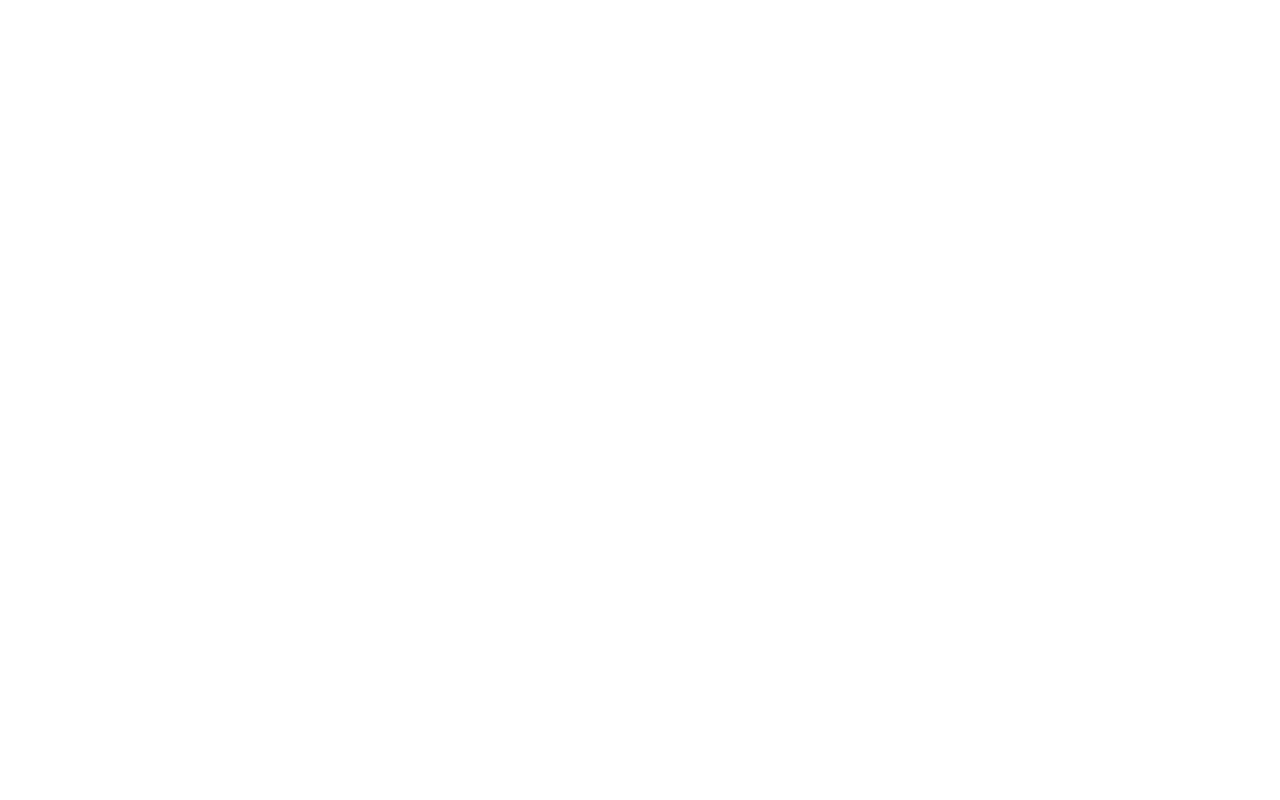
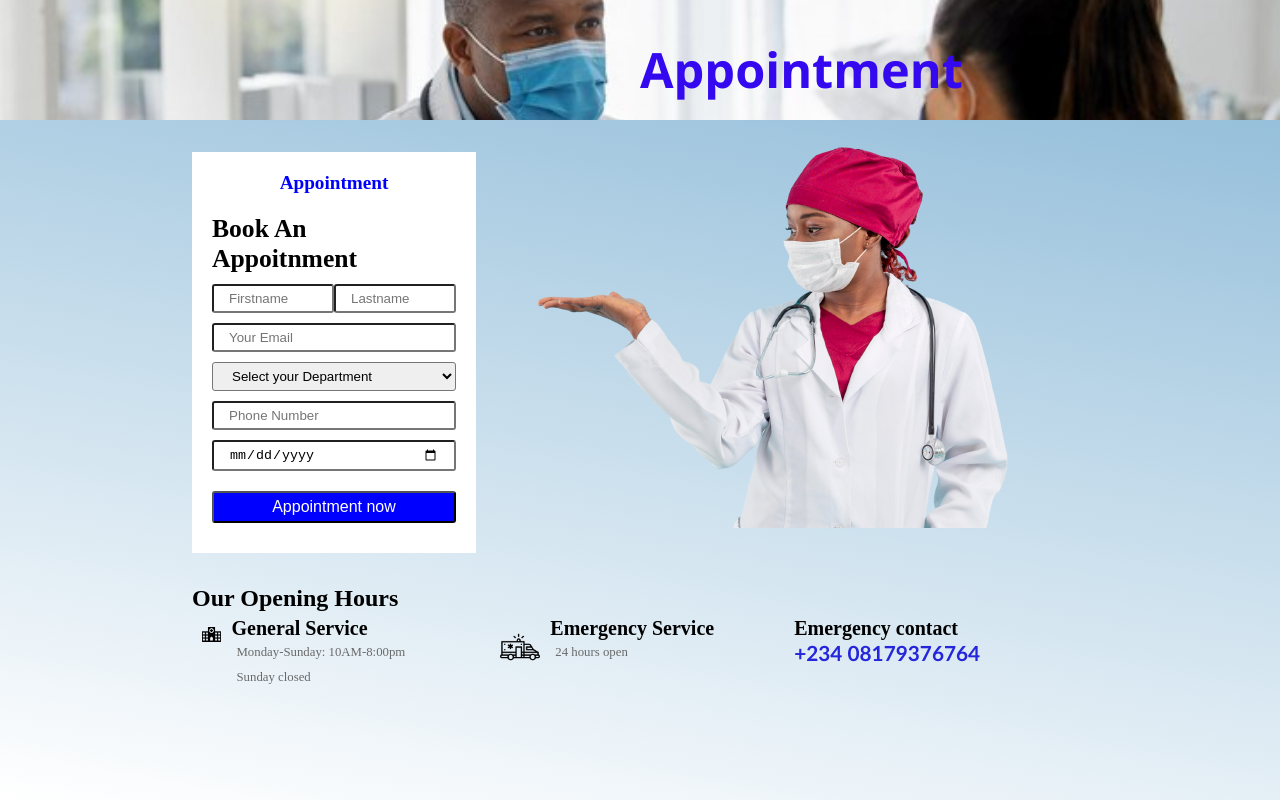
Before and after one commit to Abrash32/Health, a plain HTML site: page appointment.html in a window 1280 px wide. Drawn offline with Linux system fonts and the light colour scheme.

Commit message:
added a appointment page

```diff
--- a/appointment.html
+++ b/appointment.html
@@ -5,12 +5,142 @@
     <meta http-equiv="X-UA-Compatible" content="IE=edge">
     <meta name="viewport" content="width=device-width, initial-scale=1.0">
     <title>appointment page</title>
+    <link rel="stylesheet" href="css/appoitnment.css">
 </head>
 <body>
     <main>
-        <header>
+        <header class="forhead">
+            <div class="imgforhead">
+                 <!--
+                    <img src="img/patient.jpg" alt="Doctor talking to patient">
+                 -->
+            </div>
+            <div class="textforhead">
+                <h3>
+                    Appointment
+                </h3>
+            </div>
+        </header>
+        <section id="herosection">
+            <div class="container">
+                 <div class="flex">
+                <div class="formbox leftside">
+                <div class="text flex">
+                     <h4>
+                    Appointment
+                </h4>
+                </div>
 
-        </header>
+                <h3>
+                    Book An Appoitnment
+                </h3>
+                <form action="raji.rasheed39@gmail.com">
+                       <div class="flex thefirst">
+                        <div class="wid flex">
+                            <label for="">
+                                <input type="text" id="Firstname" name="Firstname" placeholder="Firstname">
+                            </label>
+                            <label for="">
+                                <input type="text" name="Firstname" id="lastname" placeholder="Lastname">
+                            </label>
+                        </div>
+
+                       </div>
+
+
+                            <label for="Email">
+                                <input type="email" name="email" id="email" placeholder="Your Email">
+                            </label><br>
+                            <label for="Department">
+                                <select name="Department" id="Department" placeholder="select a Department">
+                                    <option value="1">
+                                        Select your Department
+                                    </option>
+                                    <option value="2">
+                                        headache
+                                    </option>
+                                    <option value="3">
+                                        headache
+                                    </option>
+                                    <option value="4">
+                                        headache
+                                    </option>
+                                </select>
+
+                            </label><br>
+                            <label for="Phone number">
+                                <input type="number" name="number" id="number" placeholder="Phone Number">
+                            </label> <br>
+                            <label for="Date">
+                                <input type="date" name="date" id="date" placeholder="mm/dd/yyyy">
+                            </label><br>
+                            <button class="btn-class">
+                                <a href="#">Appointment now</a>
+                            </button>
+
+                </form>
+            </div>
+            <div class="rightside">
+                    <div class="imageforright">
+                        <img src="img/female.png" alt="">
+                    </div>
+            </div>
+
+            </div>
+            <div class="footer ">
+
+                <h3>
+                    Our Opening Hours
+                </h3>
+                <div class="flex">
+                    <div class="box1 flex">
+                        <div class="imgsect">
+                    <img src="img/hospital.png" alt="Service">
+                </div>
+                <div class="textsecton">
+                    <h4>
+                        General Service
+                    </h4>
+                    <p>
+                        Monday-Sunday: 10AM-8:00pm
+                    </p>
+                    <p>
+                        Sunday closed
+                    </p>
+                </div>
+                    </div>
+
+                <div class="box2 flex">
+ <div class="imgsect second">
+                    <img src="img/1254770.png" alt="Service">
+                </div>
+                <div class="textsecton">
+                    <h4>
+                        Emergency Service
+                    </h4>
+                    <p>
+                        24 hours open
+                    </p>
+
+                </div>
+                </div>
+
+                <div class="textsecton">
+                    <h4>
+                        Emergency contact
+                    </h4>
+
+                    <h3>
+                        +234 08179376764
+                    </h3>
+                    </p>
+                </div>
+                </div>
+
+            </div>
+            </div>
+
+        </section>
     </main>
 </body>
 </html>
--- a/css/appoitnment.css
+++ b/css/appoitnment.css
@@ -0,0 +1,172 @@
+   *{
+        margin: 0;
+        padding: 0;
+        box-sizing: border-box;
+    }
+
+main{
+    background: linear-gradient(190deg, rgb(136, 183, 214), transparent);
+    min-height: 100vh;
+}
+
+.forhead{
+    position: relative;
+}
+
+.imgforhead{
+    height: 15vh;
+    background-image: url('../img/medical.jpg');
+
+    background-repeat: no-repeat;
+    background-size: cover;
+    background-position: 50% 20%;
+}
+
+.flex{
+    display: flex;
+}
+
+.forhead .textforhead{
+    position: absolute;
+  top: 30%;
+  left: 50%;
+  color: rgb(52, 9, 240);
+  font-size: 2.6rem;
+  font-weight: 800;
+  font-family:'Segoe UI', Tahoma, Geneva, Verdana, sans-serif;
+
+}
+
+/*
+#herosection{
+    background-color: aqua;
+
+}
+*/
+
+.container{
+    max-width: 70%;
+    margin-left: auto;
+    margin-right: auto;
+    min-height: 70vh;
+}
+
+.formbox{
+       margin-top: 2rem;
+        width: 40%;
+        background-color: #ffffff;
+        padding: 20px;
+}
+
+.formbox .text{
+   margin-left: auto;
+   margin-right: auto;
+   justify-content: center;
+   align-items: center;
+   padding-bottom: 20px;
+   color: blue;
+}
+
+.formbox .text h4{
+    font-size: 1.2rem;
+}
+
+.formbox h3{
+    font-size: 1.6rem;
+    margin-bottom: 10px;
+}
+
+fieldset{
+    width: 96%;
+}
+
+input[type="email"],
+input[type="text"], select, input[type="number"],input[type="date"] ,
+button{
+   border-radius: 3px;
+   padding: 5px 15px;
+   margin-bottom: 10px;
+   width: 100%;
+  }
+
+.thefirst{
+    width: 100%;
+
+}
+
+button {
+    margin-top: 10px;
+}
+
+#Firstname, #lastname{
+    width: 100%;
+}
+
+
+.btn-class{
+    background-color: blue;
+}
+
+.btn-class a{
+    text-decoration: none;
+    font-size: 1rem;
+    color: white;
+}
+
+.footer{
+    flex-wrap: wrap;
+    padding-top: 2rem;
+}
+
+.justify-between{
+    justify-content: space-between;
+}
+
+.box1, .box2{
+    margin-right: 5rem;
+}
+
+.footer h3{
+    font-weight: 900;
+    font-size: 1.5rem;
+    margin-bottom: 5px;
+}
+
+.footer .imgsect{
+    height: 10px;
+    margin: 10px;
+    color: blue;
+}
+
+.footer .textsecton h4{
+    color: black;
+    font-size: 1.25rem;
+
+}
+
+.footer .textsecton p{
+    color: dimgrey;
+    font-size: 0.8rem;
+    padding: 5px;
+}
+
+.imgsect img{
+    height: 15px;
+    mix-blend-mode: color-burn;
+}
+
+.second img{
+    height: 40px;
+}
+
+.textsecton h3{
+    color: rgb(37, 37, 219);
+    font-size: 1.3rem;
+    font-family: 'Gill Sans', 'Gill Sans MT', Calibri, 'Trebuchet MS', sans-serif
+}
+
+/*
+.imgforhead img{
+    height: 40vh ;
+    width: 100%;
+}
--- a/css/style.css
+++ b/css/style.css
@@ -179,6 +179,8 @@ background-size: cover;
  color: rgb(7, 6, 6);
  margin-top: 20px;
  align-items: center;
+}
+
 
 .box .textsection h4{
     font-size: 1.25rem;
```
Also changed, not shown: index.html (+1 -1 lines), img/1254770.png (added), img/female.png (added).
